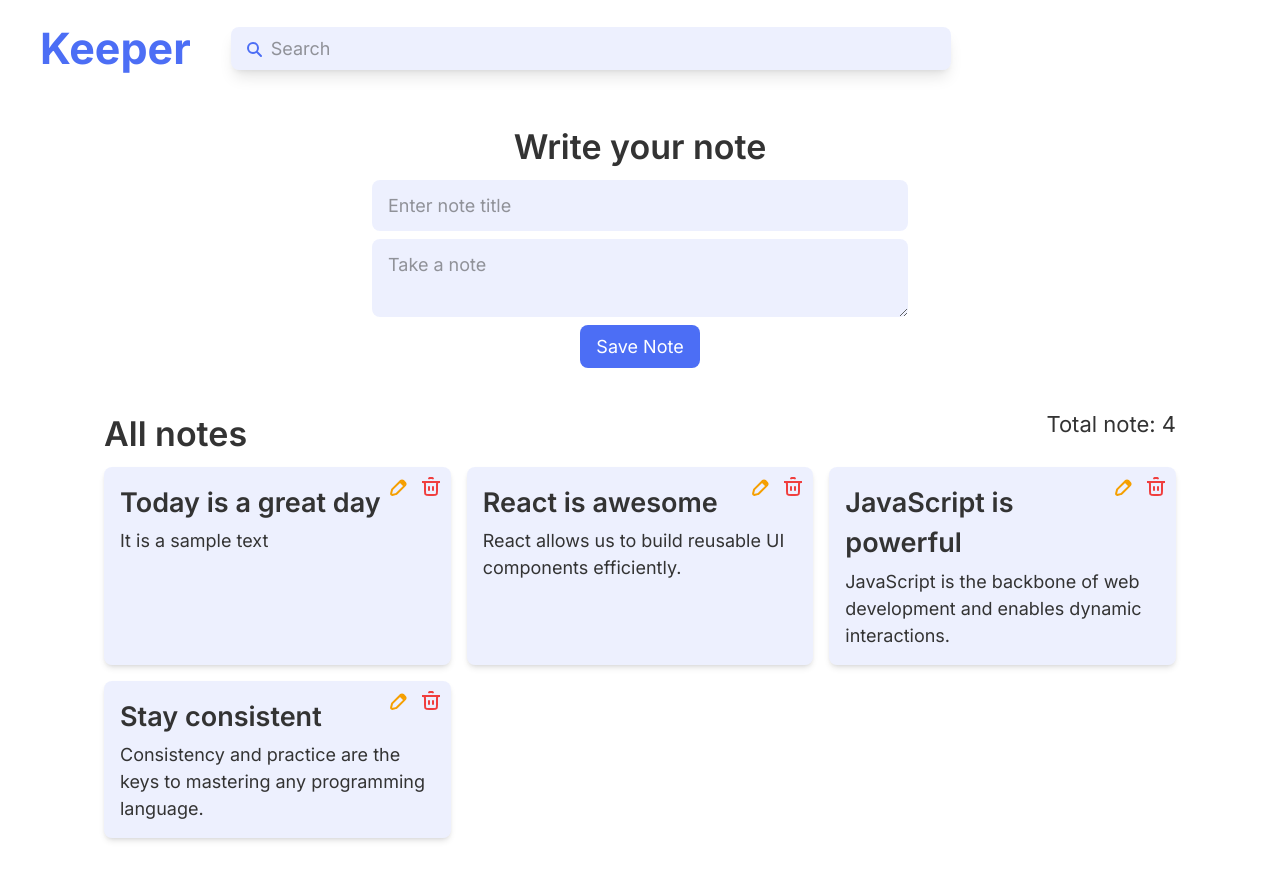
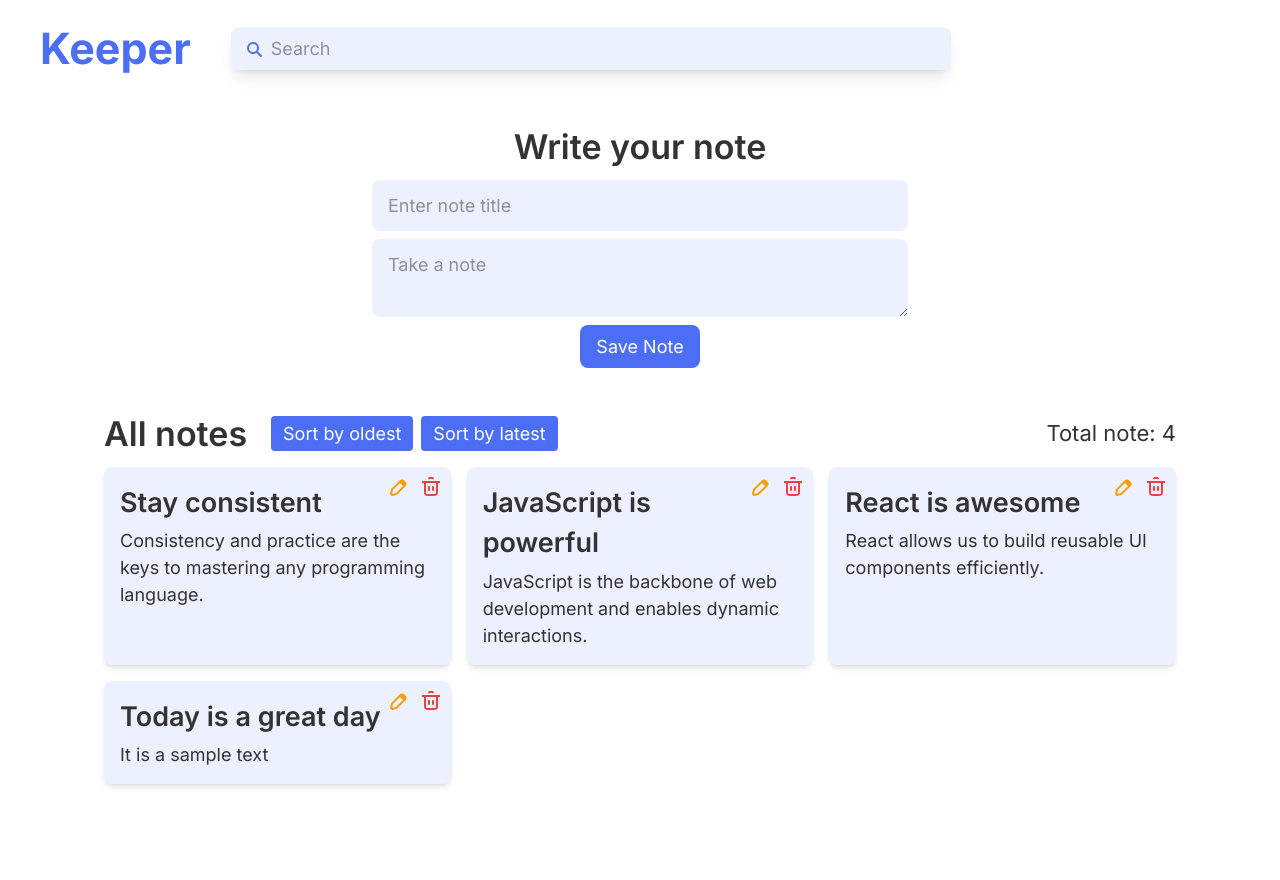
Before and after one commit to sagormajomder/keeper, a React (Vite) app: page / in a window 1280 px wide. Shown: the top 880 px of the page. After the commit the page ends 840 px from the top, so only its background shows below. Built offline with nearby package versions, Linux system fonts and the light colour scheme.

Commit message:
add oldest and latest note sorting fuctionality

```diff
--- a/src/Components/Common/Button.jsx
+++ b/src/Components/Common/Button.jsx
@@ -9,7 +9,11 @@ Button.propTypes = {
 
 function Button({ type, style, children, onClick = () => {} }) {
   return (
-    <button type={type} className={style} onClick={onClick}>
+    <button
+      type={type}
+      className={`bg-primary cursor-pointer text-white ${style}`}
+      onClick={onClick}
+    >
       {children}
     </button>
   );
--- a/src/Components/Common/Heading.jsx
+++ b/src/Components/Common/Heading.jsx
@@ -6,7 +6,7 @@ Heading.propTypes = {
 };
 
 function Heading({ text, style = "" }) {
-  return <h2 className={`text-h2 mb-2 font-semibold ${style}`}>{text}</h2>;
+  return <h2 className={`text-h2 font-semibold ${style}`}>{text}</h2>;
 }
 
 export default Heading;
--- a/src/Components/CreateNote.jsx
+++ b/src/Components/CreateNote.jsx
@@ -24,6 +24,7 @@ function CreateNote({ title, onTitle, content, onContent, onAddNote }) {
       id: crypto.randomUUID(),
       title,
       content,
+      date: new Date().getTime(),
     };
 
     // console.log(newNote);
@@ -36,7 +37,7 @@ function CreateNote({ title, onTitle, content, onContent, onAddNote }) {
 
   return (
     <section className="mb-10">
-      <Heading text="Write your note" style="text-center" />
+      <Heading text="Write your note" style="text-center mb-2" />
       <div className="flex w-full justify-center">
         <form
           action=""
@@ -54,10 +55,7 @@ function CreateNote({ title, onTitle, content, onContent, onAddNote }) {
             onChange={(e) => onContent(e.target.value)}
             placeholder="Take a note"
           />
-          <Button
-            style="bg-primary cursor-pointer self-center rounded-lg px-4 py-2 text-white"
-            type="submit"
-          >
+          <Button style="self-center rounded-lg px-4 py-2" type="submit">
             Save Note
           </Button>
         </form>
--- a/src/Components/Keeper.jsx
+++ b/src/Components/Keeper.jsx
@@ -8,23 +8,27 @@ const InitialNotes = [
     id: crypto.randomUUID(),
     title: "Today is a great day",
     content: "It is a sample text",
+    date: 1738393206862,
   },
   {
     id: crypto.randomUUID(),
     title: "React is awesome",
     content: "React allows us to build reusable UI components efficiently.",
+    date: 1738479606862,
   },
   {
     id: crypto.randomUUID(),
     title: "JavaScript is powerful",
     content:
       "JavaScript is the backbone of web development and enables dynamic interactions.",
+    date: 1738566006862,
   },
   {
     id: crypto.randomUUID(),
     title: "Stay consistent",
     content:
       "Consistency and practice are the keys to mastering any programming language.",
+    date: 1738652406862,
   },
 ];
 
--- a/src/Components/NoteArea.jsx
+++ b/src/Components/NoteArea.jsx
@@ -1,4 +1,6 @@
 import PropTypes from "prop-types";
+import { useState } from "react";
+import Button from "./common/Button";
 import Heading from "./Common/Heading";
 import Note from "./Note";
 import NoteList from "./NoteList";
@@ -11,7 +13,8 @@ NoteArea.propTypes = {
 };
 
 function NoteArea({ noteList, search, onEditNote, onDeleteNote }) {
-  const modifiedNoteList = [];
+  const [sortBy, setSortBy] = useState("latest");
+  let modifiedNoteList = [];
 
   // updated noteList according to search
   noteList.forEach((note) => {
@@ -31,6 +34,17 @@ function NoteArea({ noteList, search, onEditNote, onDeleteNote }) {
     );
   });
 
+  if (sortBy === "latest") {
+    modifiedNoteList = modifiedNoteList.toSorted(
+      (node1, node2) => node2.props.note.date - node1.props.note.date,
+    );
+  }
+  if (sortBy === "oldest") {
+    modifiedNoteList = modifiedNoteList.toSorted(
+      (node1, node2) => node1.date - node2.date,
+    );
+  }
+
   const numNoteList = modifiedNoteList.length;
 
   if (!numNoteList)
@@ -42,11 +56,29 @@ function NoteArea({ noteList, search, onEditNote, onDeleteNote }) {
 
   return (
     <section className="mb-10">
-      <div className="flex justify-between">
+      <div className="mb-2 flex flex-wrap items-center gap-1 sm:gap-6">
         <Heading text="All notes" />
+
+        <div className="sm:text-body text-caption flex grow-1 flex-wrap gap-2">
+          <Button
+            type="button"
+            style="rounded-sm px-3 py-1"
+            onClick={() => setSortBy("oldest")}
+          >
+            Sort by oldest
+          </Button>
+          <Button
+            type="button"
+            style=" rounded-sm px-3 py-1"
+            onClick={() => setSortBy("latest")}
+          >
+            Sort by latest
+          </Button>
+        </div>
+
         <p className="text-s1">Total note: {numNoteList}</p>
       </div>
-      <NoteList noteList={modifiedNoteList} />
+      <NoteList modifiedNoteList={modifiedNoteList} />
     </section>
   );
 }
--- a/src/Components/NoteList.jsx
+++ b/src/Components/NoteList.jsx
@@ -1,13 +1,13 @@
 import PropTypes from "prop-types";
 
 NoteList.propTypes = {
-  noteList: PropTypes.array.isRequired,
+  modifiedNoteList: PropTypes.array.isRequired,
 };
 
-function NoteList({ noteList }) {
+function NoteList({ modifiedNoteList }) {
   return (
     <ul className="grid gap-6 sm:grid-cols-2 sm:gap-4 lg:grid-cols-3">
-      {noteList}
+      {modifiedNoteList}
     </ul>
   );
 }
```
